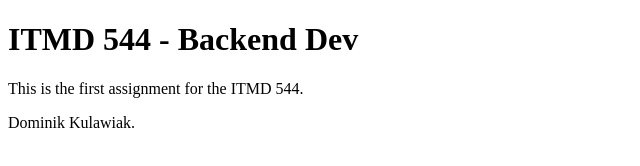
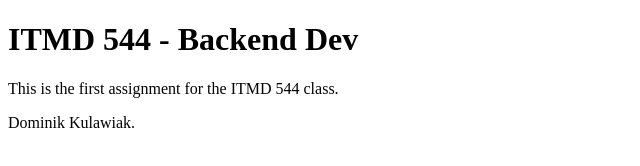
Before and after one commit to DominikFX/ITM544-a1, a plain HTML site: page index.html in a window 1280 px wide. Shown: the full height of the page, 0-640 px from the left. Drawn offline with Linux system fonts and the light colour scheme.

Commit message:
Update assignment description in index.html

```diff
--- a/index.html
+++ b/index.html
@@ -5,7 +5,7 @@
 </head>
 <body>
   <h1>ITMD 544 - Backend Dev</h1>
-  <p>This is the first assignment for the ITMD 544.</p>
+  <p>This is the first assignment for the ITMD 544 class.</p>
   <p>Dominik Kulawiak.</p>
 </body>
 </html>
```
